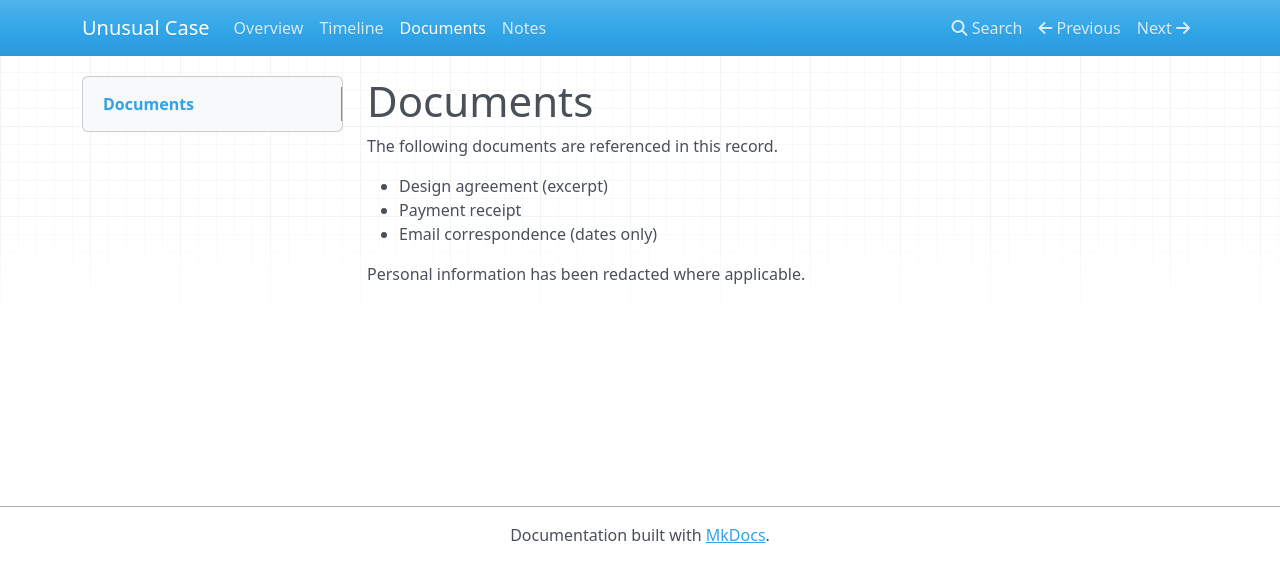
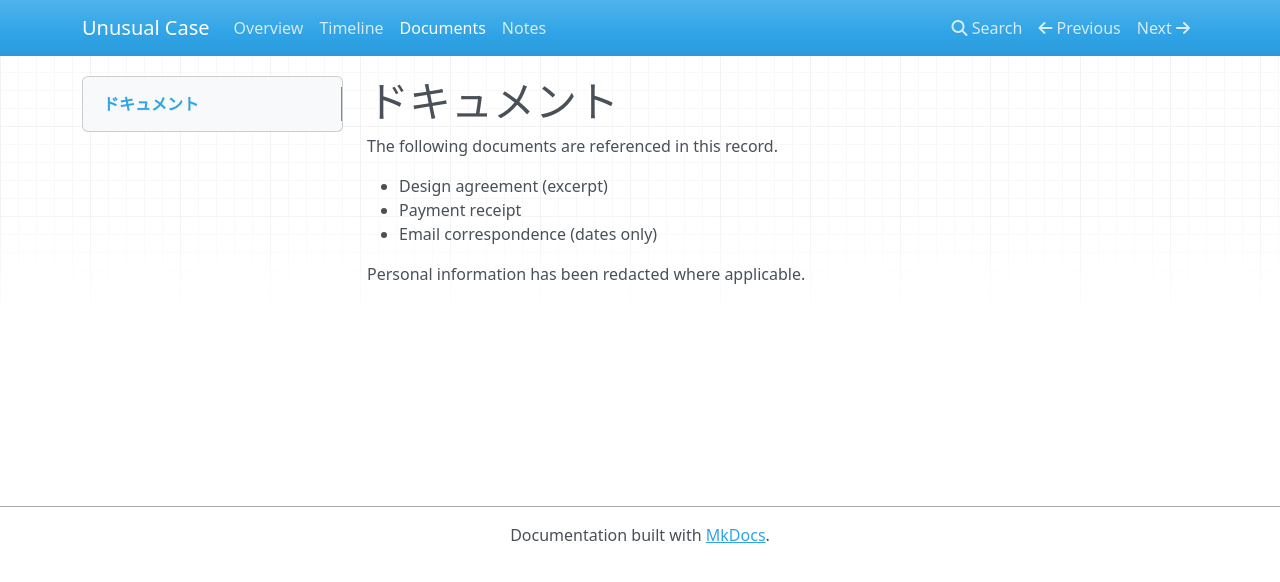
Before and after one commit to bach-paga/unusual-case, an MkDocs documentation site: the page built from docs/documents.md, in a window 1280 px wide. Shown: the top 582 px of the page. Built offline with MkDocs 1.6.1, drawn with Linux system fonts in a browser that asks for light colours; nearby versions of some CDN libraries.

Commit message:
Update documents.md

```diff
--- a/docs/documents.md
+++ b/docs/documents.md
@@ -1,4 +1,4 @@
-# Documents
+# ドキュメント
 
 The following documents are referenced in this record.
 
```
